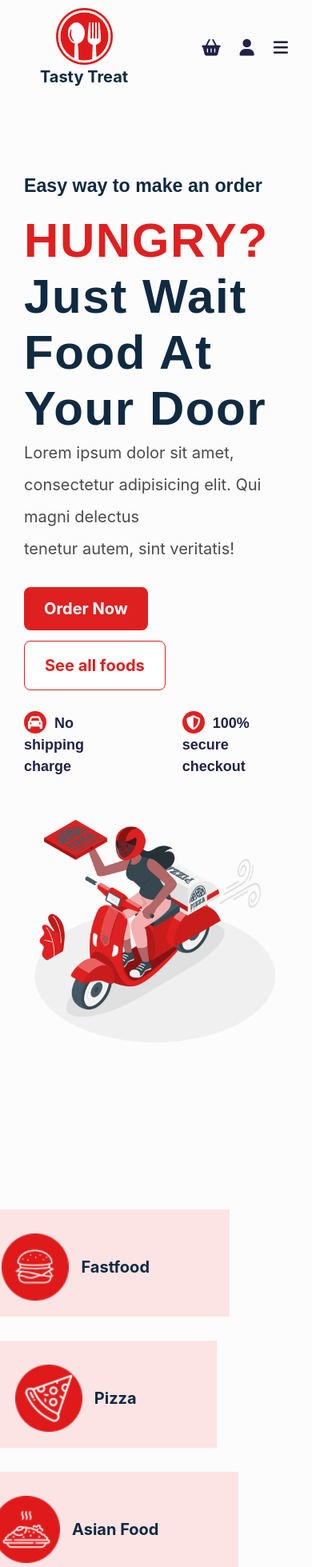
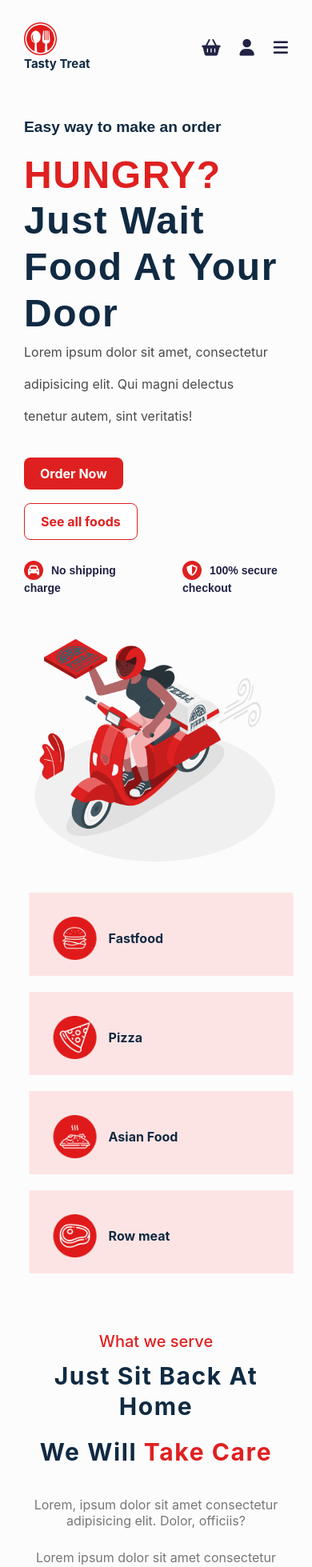
Before and after one commit to Fantom-01/fda-ui, a React (Vite) app: page / in a window 390 px wide. Shown: the top 1959 px of the page at 80% size. Built offline with nearby package versions, Linux system fonts and the light colour scheme.

Commit message:
mobile review1

```diff
--- a/src/SectOne.css
+++ b/src/SectOne.css
@@ -134,15 +134,49 @@
 @media screen and (max-width: 400px) {
   .sect1{
     padding: 10px 30px;
+    margin-top: 0px;
+    width: 100%;
+    display: flex;
+    flex-direction: column;
+    justify-content: center;
   }
   .sect1--container{
     display: flex;
     flex-direction: column;
     justify-content: center;
+    width: 100%;
+    margin-top: 50px;
+    transform: translateX(2%);
+    padding: 0;
+    gap: 20px;
   }
   .sect1--item{
-    width: max-content;
-    margin-left: auto;
-    margin-right: auto;
+    width: 100%;
+    margin-right: 0px;
+    padding-right: 70px;
   }
+  .sect1--item img{
+    width: 54px;
+    height: 54px;
+  }
+  .sect1--item h5{
+    font-size: 16px;
+  }
+  .sect1--container2{
+    margin-top: 50px;
+  }
+  .container2--text{
+    margin-bottom: 30px;
+  }
+  .container2--text h5{
+    font-size: 20px;
+  }
+  .container2--text h2{
+    font-size: 30px;
+  }
+  .container2--text p{
+    font-size: 16px;
+    line-height: 1.3;
+  }
+
 }
--- a/src/component/navbar.jsx
+++ b/src/component/navbar.jsx
@@ -15,7 +15,6 @@ const Menu = () => {
       <section className="transparent--half"></section>
       <section className="main--half">
           <div id="menu-icon-div">
-            {/* <a id="menu-icon" className="nav--a" onClick={() => setShow(false)}><i class="fas fa-bars"></i></a> */}
           </div>
 
           <div id="sidemenu-list">
--- a/src/foodMenu/foods.css
+++ b/src/foodMenu/foods.css
@@ -44,3 +44,10 @@
     border-image: initial;
     border-radius: 5px;
 }
+
+@media screen and (max-width: 400px) {
+    #searchsortfood{
+        flex-direction: column;
+        gap: 20px;
+    }
+}
--- a/src/index.css
+++ b/src/index.css
@@ -216,7 +216,7 @@ nav{
   }
   #sidemenu{
     height: 100vh;
-    width: 100vw;
+    width: 100%;
     position: fixed;
     top: 0;
     right: 0;
@@ -243,7 +243,7 @@ nav{
     flex-direction: column;
     gap: 15px;
     font-size: 1.3rem;
-    margin-bottom: 90%;
+    margin-bottom: 100%;
   }
   .sidemenu--links{
     color: black;
@@ -256,9 +256,51 @@ nav{
 @media screen and (max-width: 400px) {
   .nav{
     padding: 10px 30px;
+    display: flex;
+    justify-content: space-between;
   }
   .header{
     padding: 10px 30px;
     overflow-x: hidden;
   }
+  .nav--logo--div{
+    align-items: flex-start;
+  }
+  .nav--logo--div img{
+    width: 41px;
+    height: 41px;
+  }
+  .nav--logo--div caption{
+    font-size: 15px;
+  }
+  .nav--a{
+    font-size: .5rem;
+  }
+  .header--div1{
+    padding-top: 0px;
+  }
+  .header--h5{
+    font-size: 1.2rem;
+  }
+  .header--h1{
+    font-size: 3rem;
+    line-height: 1.2;
+  }
+  .header--p{
+    font-size: 1rem;
+  }
+  .header--btn1{
+    font-size: 1rem;
+    padding: 10px 20px;
+  }
+  .header--btn2{
+    padding: 10px 20px;
+    font-size: 1rem;
+  }
+  .header--iconDiv .icon-text{
+    font-size: 14px;
+  }
+  .header--iconDiv .icon-text .header--icon{
+    font-size: 14px;
+  }
 }
```
